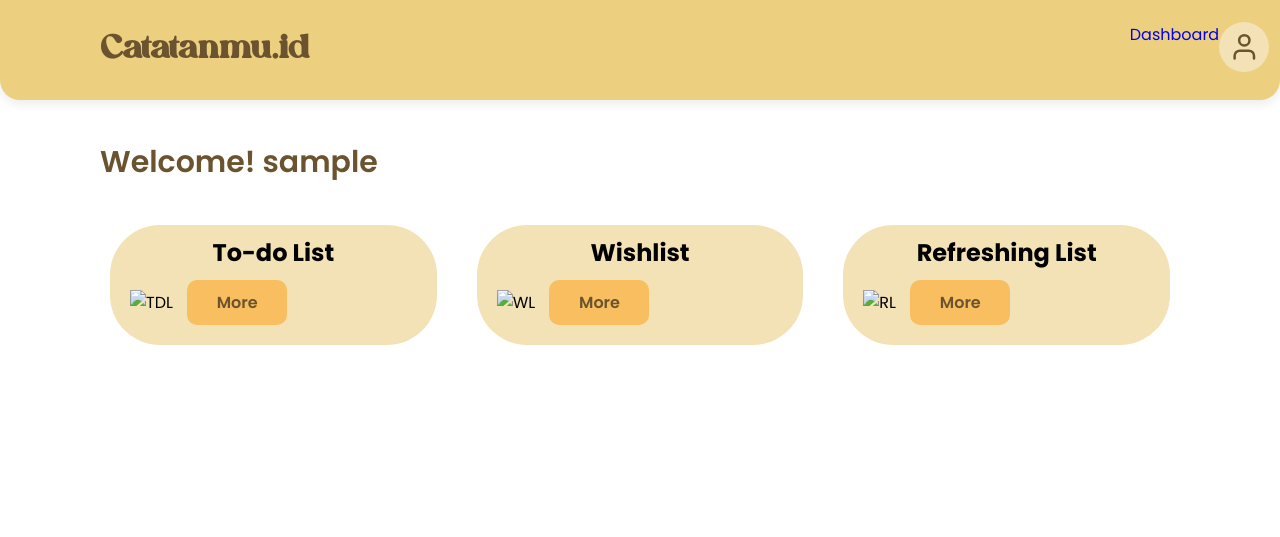
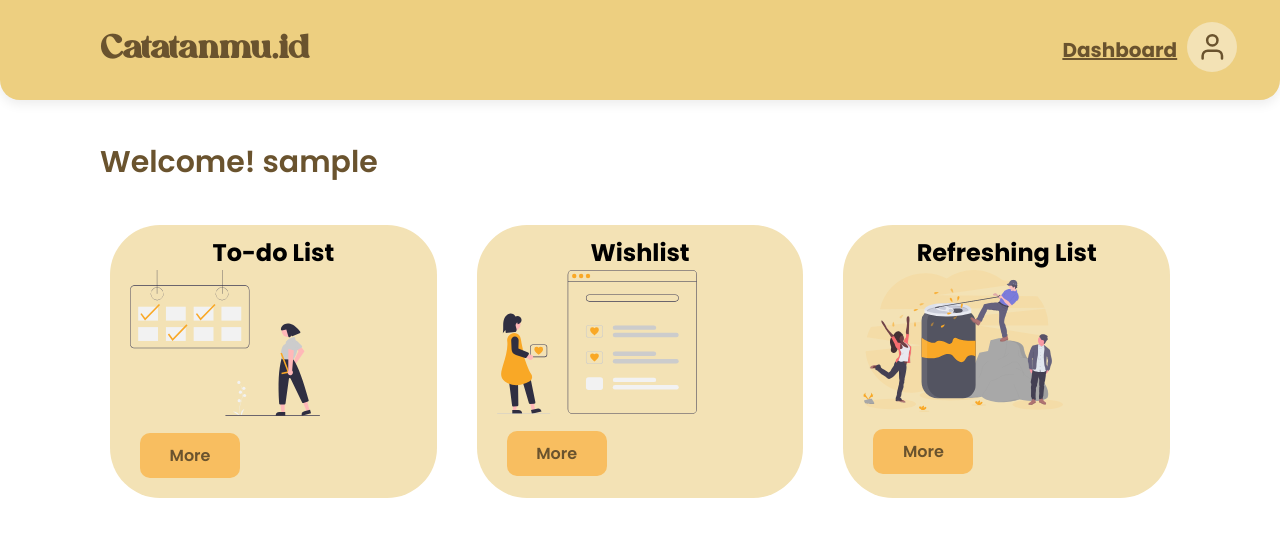
Before and after one commit to HijazP/CRUD-BASDAT, a PHP site: page /dashboard.php in a window 1280 px wide. Shown: the top 537 px of the page. Run offline with PHP 8.4, Linux system fonts and the light colour scheme; the visitor is signed in with stand-in values (Sample User, id 1).

Commit message:
80% Dashboard

```diff
--- a/dashboard.css
+++ b/dashboard.css
@@ -23,19 +23,19 @@ nav {
 
 ul.nav_links {
     display: flex;
-    flex-direction: row;
+    align-items: center;
     list-style: none;
-    width: 75%;
+    width: 72.5%;
     justify-content: flex-end;
 }
 
-ul.nav_links li a {
+ul.nav_links li{
     text-decoration: none;
 }
 
 @font-face{
-    font-family: Ale;
-    src: url(font/AllenoireFreePersonal-Regular.otf) format(opentype);
+    font-family: Allenoire;
+    src: url(font/Allenoire.otf) format("opentype");
 }
 
 h1.catatanmu {
@@ -43,15 +43,18 @@ h1.catatanmu {
     display: flex;
     justify-content: center;
     align-items: center;
-    font-family: "Ale";
+    font-family: Allenoire;
     font-size: 2em;
     color: #6A532E;
 }
 
-a.dbref{
+a.db_ref{
     align-items: center;
-    font-size: 36px;
+    font-weight: 700;
+    font-size: 20px;
     color: #6A532E;
+    margin-right: 10px;
+    text-decoration: underline;
 }
 
 
@@ -82,6 +85,8 @@ a.dbref{
     background: #F3E2B5;
     border-radius: 50px;
     padding: 10px 20px;
+    flex-direction: row;
+    justify-content: center;
     align-items: center;
     flex-wrap: wrap;
     align-self: normal;
@@ -110,3 +115,8 @@ h2{
     text-align: center;
     align-items: center;
 }
+
+.illust{
+    justify-content: center;
+    align-items: center;
+}
--- a/dashboard.php
+++ b/dashboard.php
@@ -32,19 +32,19 @@
         <div class="row">
             <div class="cardslist">
                 <h2>To-do List</h2>
-                <img src="#" alt="TDL">
+                <img class="illust" src="img/undraw_booked_re_vtod.svg" width="190em" alt="TDL">
                 <a class="more" href="tdl.php">More</a>
             </div>
 
             <div class="cardslist">
                 <h2>Wishlist</h2>
-                <img src="#" alt="WL">
+                <img class="illust" src="img/undraw_wishlist_re_m7tv.svg" width="200em" alt="WL">
                 <a class="more" href="wl.php">More</a>
             </div>
 
             <div class="cardslist">
                 <h2>Refreshing List</h2>
-                <img src="#" alt="RL">
+                <img class="illust" src="img/undraw_refreshing_ncum.svg" width="200em" alt="RL">
                 <a class="more" href="rl.php">More</a>
             </div>
         </div>
```
Also changed, not shown: editprofile.php (+3 -5 lines), profile.php (+4 -6 lines), tdl.php (+4 -6 lines), tdledit.php (+4 -6 lines), wl.php (+5 -6 lines), wledit.php (+12 -1 lines), font/Allenoire.otf (renamed from font/AllenoireFreePersonal-Regular.otf), img/undraw_booked_re_vtod.svg (added), img/undraw_refreshing_ncum.svg (added), img/undraw_wishlist_re_m7tv.svg (added).
